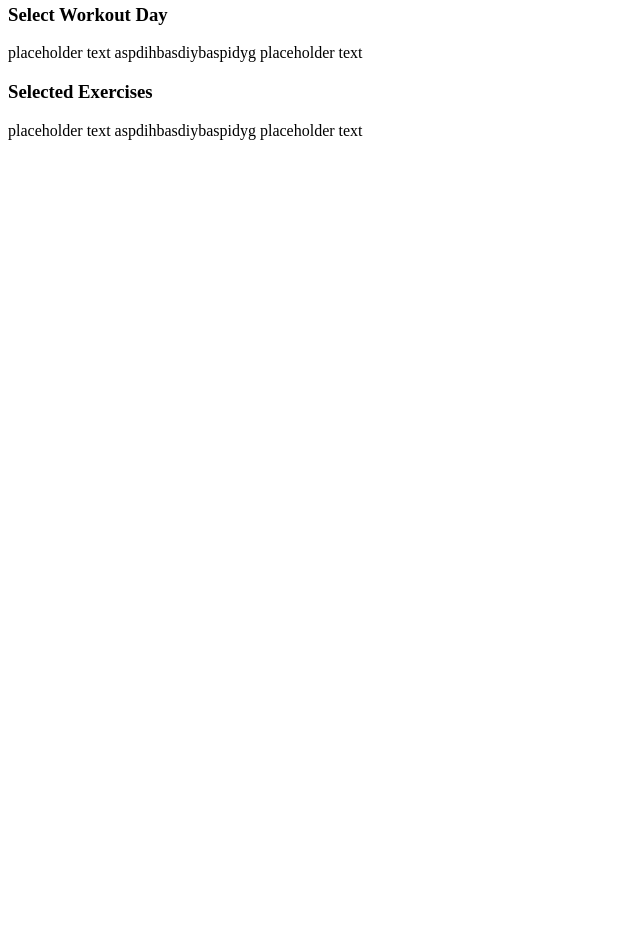
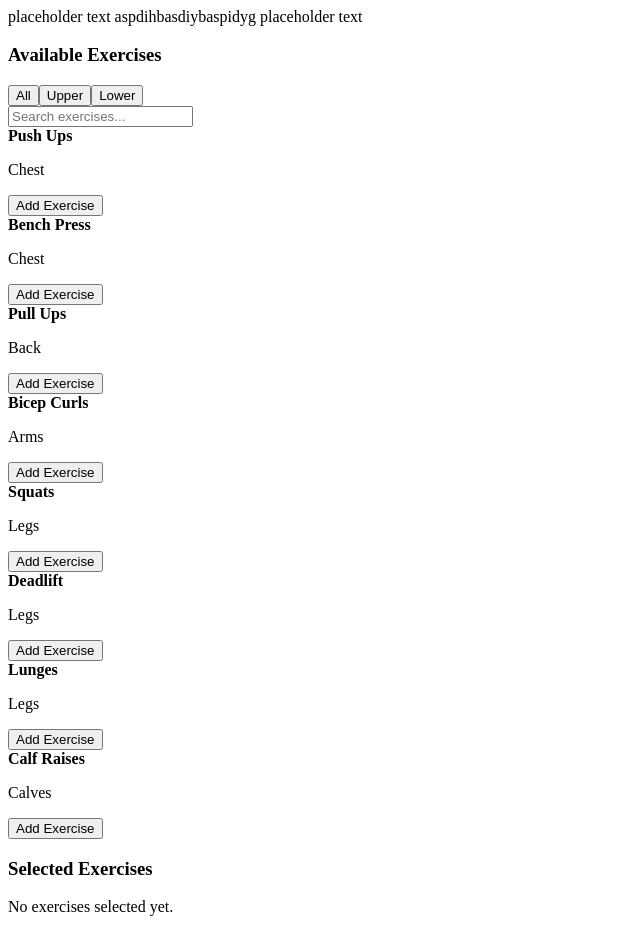
Before and after one commit to Tw0S41nt/SoloLeveling_UI, an Angular app: page /templates/new in a window 1280 px wide. Shown: the part 160-1092 px from the top of the page, without its empty margins (0-640 px from the left). Before the commit the page ends 800 px from the top, so only its background shows below. Built offline with nearby package versions, Linux system fonts and the light colour scheme.

Commit message:
Homework 4 complete - added template editting functionality

```diff
--- a/src/app/app.config.ts
+++ b/src/app/app.config.ts
@@ -1,7 +1,12 @@
 import { ApplicationConfig, provideBrowserGlobalErrorListeners } from '@angular/core';
 import { provideRouter } from '@angular/router';
 import { routes } from './app.routes';
+import { TemplateService } from './features/templates/services/template';
 
 export const appConfig: ApplicationConfig = {
-  providers: [provideBrowserGlobalErrorListeners(), provideRouter(routes)],
+  providers: [
+    provideBrowserGlobalErrorListeners(),
+    provideRouter(routes),
+    TemplateService
+  ],
 };
--- /dev/null
+++ b/src/app/features/templates/components/exercise-detail-card/exercise-detail-card.html
@@ -0,0 +1,5 @@
+<div>
+  <h4>{{ exercise().name }}</h4>
+  <p>{{ exercise().muscleGroup }}</p>
+  <button (click)="remove.emit(exercise().id)">Remove</button>
+</div>
--- /dev/null
+++ b/src/app/features/templates/components/exercise-detail-card/exercise-detail-card.ts
@@ -0,0 +1,13 @@
+import { Component, input, output } from '@angular/core';
+import { Exercise } from '../../../../shared/models/exercise.model';
+
+@Component({
+  selector: 'app-exercise-detail-card',
+  standalone: true,
+  templateUrl: './exercise-detail-card.html',
+  styleUrl: './exercise-detail-card.scss'
+})
+export class ExerciseDetailCard {
+  exercise = input.required<Exercise>();
+  remove = output<string>();
+}
--- a/src/app/features/templates/components/selected-exercise-list/selected-exercise-list.html
+++ b/src/app/features/templates/components/selected-exercise-list/selected-exercise-list.html
@@ -1,2 +1,10 @@
 <h3>Selected Exercises</h3>
-<p>placeholder text aspdihbasdiybaspidyg placeholder text</p>
+
+@for (exercise of exercises(); track exercise.id) {
+  <app-exercise-detail-card
+    [exercise]="exercise"
+    (remove)="remove.emit($event)">
+  </app-exercise-detail-card>
+} @empty {
+  <p>No exercises selected yet.</p>
+}
--- a/src/app/features/templates/components/selected-exercise-list/selected-exercise-list.ts
+++ b/src/app/features/templates/components/selected-exercise-list/selected-exercise-list.ts
@@ -1,9 +1,15 @@
-import { Component } from '@angular/core';
+import { Component, input, output } from '@angular/core';
+import { Exercise } from '../../../../shared/models/exercise.model';
+import { ExerciseDetailCard } from '../exercise-detail-card/exercise-detail-card';
 
 @Component({
-  imports: [],
   selector: 'app-selected-exercise-list',
-  styleUrl: './selected-exercise-list.scss',
+  standalone: true,
+  imports: [ExerciseDetailCard],
   templateUrl: './selected-exercise-list.html',
+  styleUrl: './selected-exercise-list.scss'
 })
-export class SelectedExerciseList {}
+export class SelectedExerciseList {
+  exercises = input.required<Exercise[]>();
+  remove = output<string>();
+}
--- a/src/app/features/templates/components/template-form/template-form.html
+++ b/src/app/features/templates/components/template-form/template-form.html
@@ -1,5 +1,40 @@
 <h2>Create / Edit Workout Template</h2>
-<p>placeholder text aspdihbasdiybaspidyg placeholder text</p>
 
 <app-day-selector></app-day-selector>
-<app-selected-exercise-list></app-selected-exercise-list>
+
+<h3>Available Exercises</h3>
+
+<div class="filters">
+  <button (click)="filter.set('All')">All</button>
+  <button (click)="filter.set('Upper')">Upper</button>
+  <button (click)="filter.set('Lower')">Lower</button>
+</div>
+
+<input
+  type="text"
+  placeholder="Search exercises..."
+  #searchBox
+  (input)="searchText.set(searchBox.value)"
+/>
+
+<div class="exercise-list">
+  @for (exercise of filteredExercises(); track exercise.id) {
+    <div class="exercise-item">
+      <strong>{{ exercise.name }}</strong>
+      <p>{{ exercise.muscleGroup }}</p>
+
+      <button
+        (click)="addExercise(exercise)"
+        [disabled]="isSelected(exercise.id)">
+        {{ isSelected(exercise.id) ? 'Added' : 'Add Exercise' }}
+      </button>
+    </div>
+  } @empty {
+    <p>No exercises found.</p>
+  }
+</div>
+
+<app-selected-exercise-list
+  [exercises]="templateService.selectedExercises()"
+  (remove)="removeExercise($event)">
+</app-selected-exercise-list>
--- a/src/app/features/templates/components/template-form/template-form.ts
+++ b/src/app/features/templates/components/template-form/template-form.ts
@@ -1,6 +1,8 @@
-import { Component } from '@angular/core';
+import { Component, inject, signal, computed } from '@angular/core';
+import { TemplateService } from '../../services/template';
 import { DaySelector } from '../day-selector/day-selector';
 import { SelectedExerciseList } from '../selected-exercise-list/selected-exercise-list';
+import { Exercise } from '../../../../shared/models/exercise.model';
 
 @Component({
   selector: 'app-template-form',
@@ -9,4 +11,32 @@ import { SelectedExerciseList } from '../selected-exercise-list/selected-exercis
   templateUrl: './template-form.html',
   styleUrl: './template-form.scss'
 })
-export class TemplateForm {}
+export class TemplateForm {
+  templateService = inject(TemplateService);
+
+  filter = signal<'All' | 'Upper' | 'Lower'>('All');
+  searchText = signal('');
+
+  filteredExercises = computed(() =>
+    this.templateService.availableExercises.filter(exercise =>
+      (this.filter() === 'All' ||
+       exercise.category === this.filter()) &&
+      exercise.name.toLowerCase().includes(
+        this.searchText().toLowerCase()
+      )
+    )
+  );
+
+  addExercise(exercise: Exercise) {
+    this.templateService.addExercise(exercise);
+  }
+
+  removeExercise(id: string) {
+    this.templateService.removeExercise(id);
+  }
+
+  isSelected(id: string) {
+    return this.templateService.selectedExercises()
+      .some(exercise => exercise.id === id);
+  }
+}
--- /dev/null
+++ b/src/app/features/templates/services/template.ts
@@ -0,0 +1,30 @@
+import { Injectable, signal } from '@angular/core';
+import { Exercise } from '../../../shared/models/exercise.model';
+
+@Injectable()
+export class TemplateService {
+  availableExercises: Exercise[] = [
+    { id: '1', name: 'Push Ups', muscleGroup: 'Chest', category: 'Upper' },
+    { id: '2', name: 'Bench Press', muscleGroup: 'Chest', category: 'Upper' },
+    { id: '3', name: 'Pull Ups', muscleGroup: 'Back', category: 'Upper' },
+    { id: '4', name: 'Bicep Curls', muscleGroup: 'Arms', category: 'Upper' },
+    { id: '5', name: 'Squats', muscleGroup: 'Legs', category: 'Lower' },
+    { id: '6', name: 'Deadlift', muscleGroup: 'Legs', category: 'Lower' },
+    { id: '7', name: 'Lunges', muscleGroup: 'Legs', category: 'Lower' },
+    { id: '8', name: 'Calf Raises', muscleGroup: 'Calves', category: 'Lower' }
+  ];
+
+  selectedExercises = signal<Exercise[]>([]);
+
+  addExercise(exercise: Exercise) {
+    if (!this.selectedExercises().some(e => e.id === exercise.id)) {
+      this.selectedExercises.update(items => [...items, exercise]);
+    }
+  }
+
+  removeExercise(id: string) {
+    this.selectedExercises.update(items =>
+      items.filter(exercise => exercise.id !== id)
+    );
+  }
+}
--- a/src/app/shared/models/exercise.model.ts
+++ b/src/app/shared/models/exercise.model.ts
@@ -2,5 +2,6 @@ export interface Exercise {
   id: string;
   name: string;
   muscleGroup: string;
+  category: 'Upper' | 'Lower';
   imageUrl?: string;
 }
```
Also changed, not shown: src/app/features/templates/components/exercise-detail-card/exercise-detail-card.scss (added), src/app/template/template.ts (line endings or trailing spaces), 1 other file (tests, documents, lock files or other folders).
